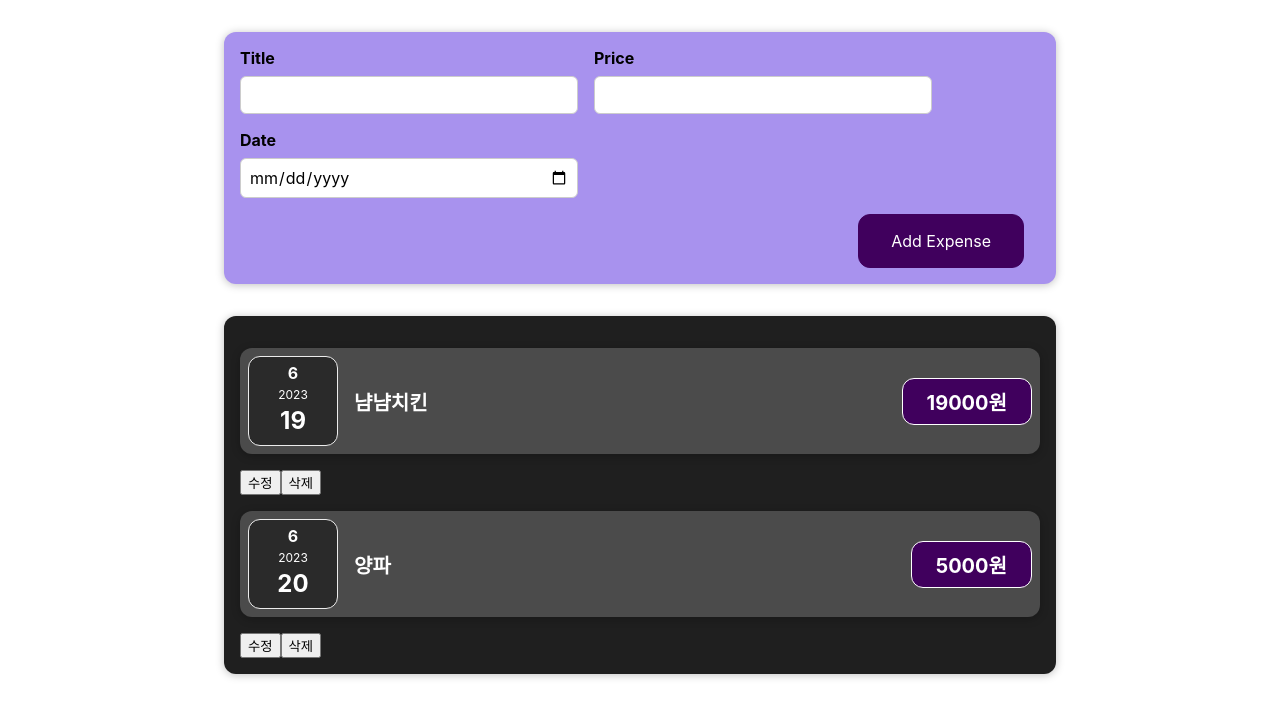
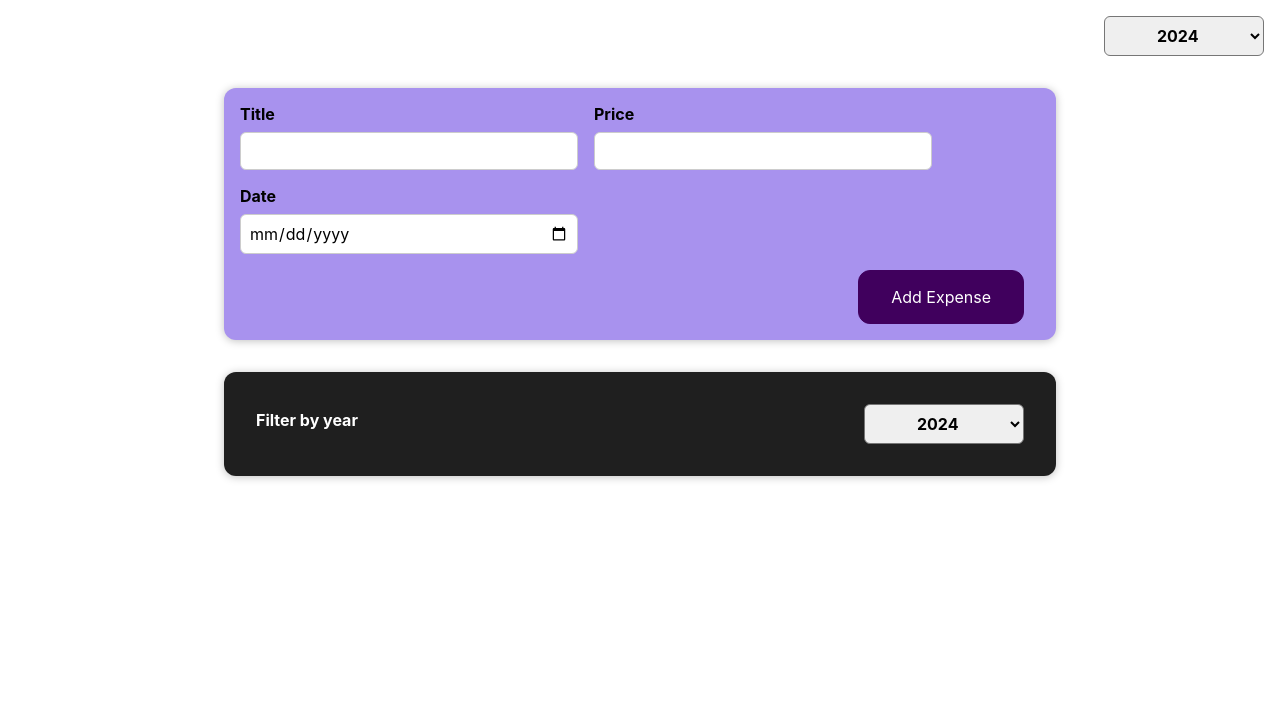
Before and after one commit to jh080724/react-study, a React (Create React App) app: page / in a window 1280 px wide. Shown: the top 718 px of the page. Built offline with nearby package versions, Linux system fonts and the light colour scheme.

Commit message:
연도별 필터링 구현

```diff
--- a/src/App.js
+++ b/src/App.js
@@ -4,12 +4,15 @@
 import Expenses from './components/Expense/Expenses';
 //import NoName from './NoName';
 import NewExpense from './components/NewExpense/NewExpense';
+import ExpenseFilter from './components/Expense/ExpenseFilter';
 
 //리엑트 진입점
 function App() {
   const expenses = [
     { id: 1, title: '냠냠치킨', price: 19000, date: new Date(2023, 6, 19) },
     { id: 2, title: '양파', price: 5000, date: new Date(2023, 6, 20) },
+    { id: 3, title: '푸라닥치킨', price: 5000, date: new Date(2023, 6, 20) },
+    { id: 4, title: '버거킹', price: 5000, date: new Date(2021, 6, 20) },
   ];
 
   // 지출 객체 배열을 상태변수로 관리
@@ -24,14 +27,12 @@
 
     setExpenseList([...expenseList, modifyEx]);
     console.log(expenseList);
-    console.log('-----------------');
-
-    console.log(modifyEx);
   };
 
   return (
     // React.Fragment 생략가능 -> <> 닫는 tag 반드시 있어야 함. </>
     <>
+      <ExpenseFilter />
       <NewExpense onAddExpense={addExpenseHandler} />
       <Expenses expenses={expenseList} />
     </>
--- /dev/null
+++ b/src/components/Expense/ExpenseFilter.css
@@ -0,0 +1,24 @@
+.expenses-filter {
+  color: white;
+  padding: 0 1rem;
+}
+
+.expenses-filter__control {
+  display: flex;
+  width: 100%;
+  align-items: center;
+  justify-content: space-between;
+  margin: 1rem 0;
+}
+
+.expenses-filter label {
+  font-weight: bold;
+  margin-bottom: 0.5rem;
+}
+
+.expenses-filter select {
+  font: inherit;
+  padding: 0.5rem 3rem;
+  font-weight: bold;
+  border-radius: 6px;
+}
--- a/src/components/Expense/ExpenseFilter.js
+++ b/src/components/Expense/ExpenseFilter.js
@@ -0,0 +1,27 @@
+import React from 'react';
+import './ExpenseFilter.css';
+
+const ExpenseFilter = ({ onChangeFilter }) => {
+  const dropdownChangeHandler = (e) => {
+    const selectedYear = e.target.value;
+    // 선택된 연도를 필터링 할 곳(부모)으로 보내자. -부모 함수를 전달받아야 함.
+    onChangeFilter(selectedYear);
+  };
+
+  return (
+    <div className='expenses-filter'>
+      <div className='expenses-filter__control'>
+        <label>Filter by year</label>
+        <select onChange={dropdownChangeHandler}>
+          <option value='2024'>2024</option>
+          <option value='2023'>2023</option>
+          <option value='2022'>2022</option>
+          <option value='2021'>2021</option>
+          <option value='2020'>2020</option>
+        </select>
+      </div>
+    </div>
+  );
+};
+
+export default ExpenseFilter;
--- a/src/components/Expense/Expenses.js
+++ b/src/components/Expense/Expenses.js
@@ -1,10 +1,25 @@
-import React from 'react';
+import React, { useState } from 'react';
 import ExpenseItem from './ExpenseItem';
 import './Expenses.css';
+import Card from '../UI/Card';
+import ExpenseFilter from './ExpenseFilter';
+
 const Expenses = ({ expenses }) => {
+  const [filteredYear, setFilteredYear] = useState(
+    new Date().getFullYear().toString(),
+  );
+
+  // 자식 컴포넌트인 ExpenseFilter에게 내려 줄 함수
+  const filterChangeHandler = (selectedYear) => {
+    setFilteredYear(selectedYear);
+  };
+
   return (
-    <div className='expenses'>
-      {expenses.map((item) => (
+    <Card className='expenses'>
+      <ExpenseFilter onChangeFilter={filterChangeHandler} />
+      {expenses
+        .filter((item) => item.date.getFullYear().toString() === filteredYear)
+        .map((item) => (
           <ExpenseItem
             key={item.id} // 반복문을 통해 같은 컴포넌트를 표현할때, 각각을 구분할 수 있게 해주는 prop
             title={item.title}
@@ -12,7 +27,7 @@
             date={item.date}
           />
         ))}
-    </div>
+    </Card>
   );
 };
 
```
Lines whose indentation alone changed are shown as unchanged.
